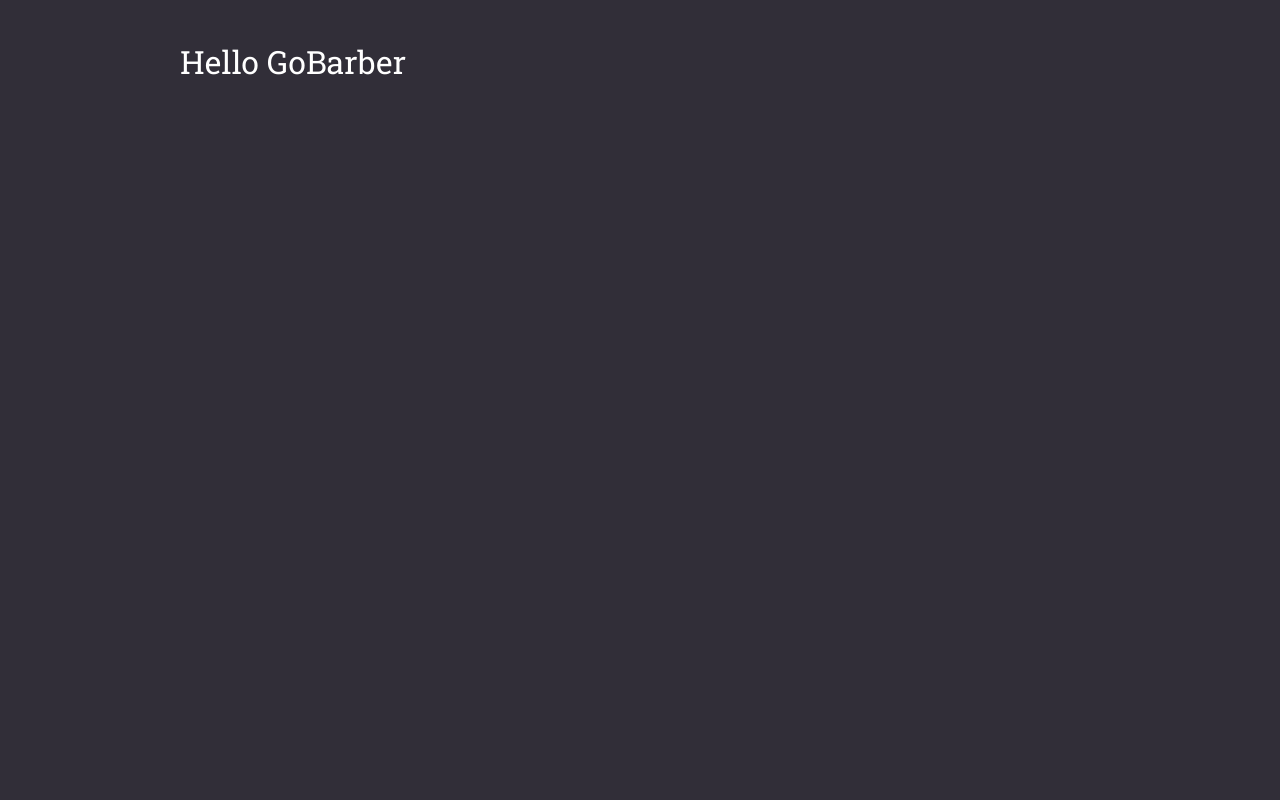
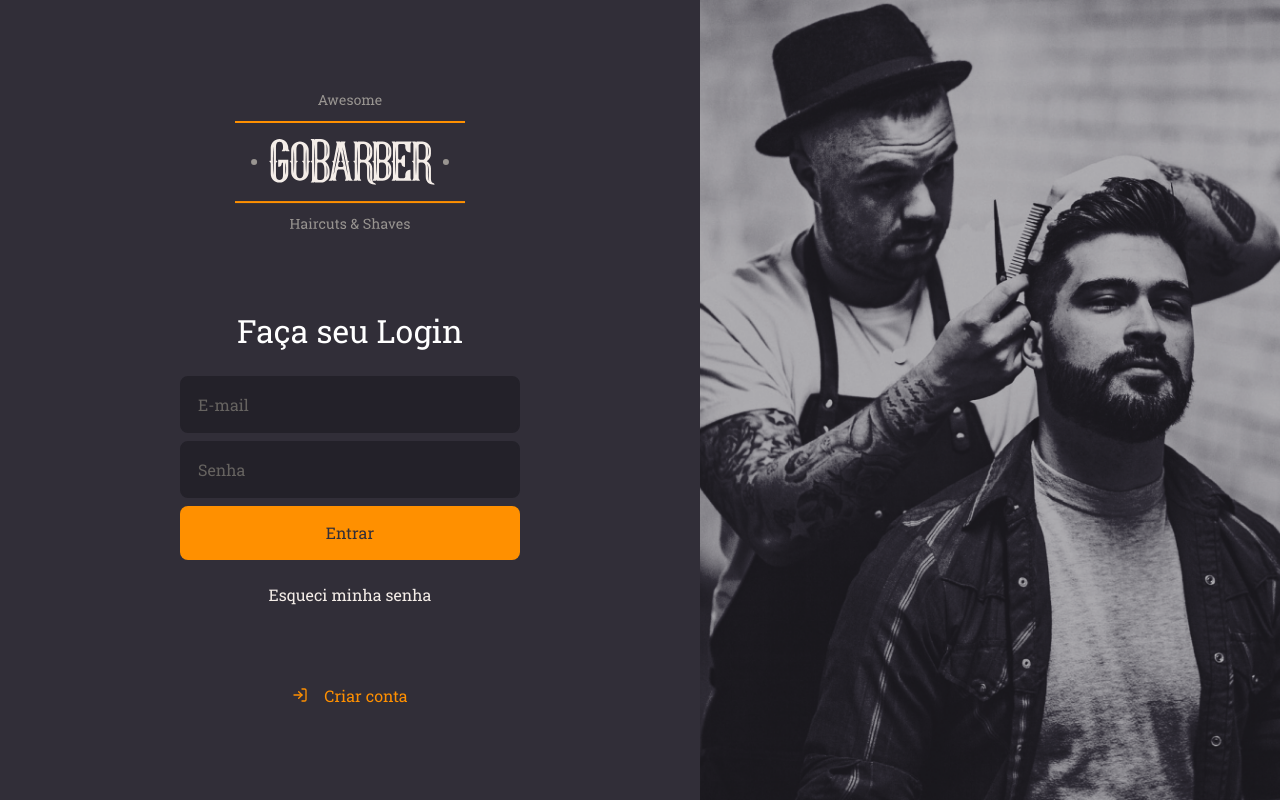
Before and after one commit to juliocholiveira/gostack-gobarber-web, a React (Create React App) app: page / in a window 1280 px wide. Built offline with nearby package versions, Linux system fonts and the light colour scheme.

Commit message:
estiliza a página de SignIn

```diff
--- a/src/App.tsx
+++ b/src/App.tsx
@@ -1,11 +1,12 @@
 import React from 'react';
 
 import GlobalStyle from './styles/global';
+import { SignIn } from './pages/SignIn';
 
 const App: React.FC = () => {
   return (
     <>
-      <h1>Hello GoBarber</h1>
+      <SignIn />
       <GlobalStyle />
     </>
   );
--- /dev/null
+++ b/src/pages/SignIn/index.tsx
@@ -0,0 +1,27 @@
+import React from 'react';
+import { FiLogIn } from 'react-icons/fi';
+
+import { Container, Content, Background } from './styles';
+import logo from '../../assets/logo.svg';
+
+export const SignIn: React.FC = () => (
+  <Container>
+    <Content>
+      <img src={logo} alt="" />
+      <form>
+        <h1>Faça seu Login</h1>
+        <input type="text" placeholder="E-mail" />
+        <input type="password" placeholder="Senha" />
+        <button type="submit" value="Entrar">
+          Entrar
+        </button>
+        <a href="forgot">Esqueci minha senha</a>
+      </form>
+      <a href="login">
+        <FiLogIn />
+        Criar conta
+      </a>
+    </Content>
+    <Background />
+  </Container>
+);
--- /dev/null
+++ b/src/pages/SignIn/styles.ts
@@ -0,0 +1,100 @@
+import styled from 'styled-components';
+import { shade } from 'polished';
+
+import signInBackground from '../../assets/sign-in-background.png';
+
+export const Container = styled.div`
+  height: 100vh;
+  display: flex;
+  align-items: stretch;
+`;
+
+export const Content = styled.div`
+  display: flex;
+  flex-direction: column;
+  align-items: center;
+  /* Esta propriedade define as propriedades aligin-itens e justify-content
+    como center */
+  place-content: center;
+  width: 100%;
+  max-width: 700px;
+
+  form {
+    margin: 80px 0;
+    width: 340px;
+    text-align: center;
+
+    h1 {
+      margin-bottom: 24px;
+    }
+
+    input {
+      background-color: #232129;
+      color: #f4ede8;
+      border-radius: 8px;
+      border: 2px solid #232129;
+      padding: 16px;
+      width: 100%;
+
+      &::placeholder {
+        color: #666360;
+      }
+
+      & + input {
+        margin-top: 8px;
+      }
+    }
+
+    button {
+      background-color: #ff9000;
+      color: #312e38;
+      border-radius: 8px;
+      border: 0;
+      padding: 0 16px;
+      height: 54px;
+      width: 100%;
+      margin-top: 8px;
+      font-weight: 500;
+      transition: background-color 0.2s;
+
+      &:hover {
+        background: ${shade(0.2, '#ff9000')};
+      }
+    }
+
+    a {
+      color: #f4ede8;
+      display: block;
+      margin-top: 24px;
+      text-decoration: none;
+      transition: color 0.2s;
+
+      &:hover {
+        color: ${shade(0.2, '#f4ede8')};
+      }
+    }
+  }
+
+  > a {
+    color: #ff9000;
+    display: block;
+    text-decoration: none;
+    transition: color 0.2s;
+    display: flex;
+    align-items: center;
+
+    &:hover {
+      color: ${shade(0.2, '#ff9000')};
+    }
+
+    svg {
+      margin-right: 16px;
+    }
+  }
+`;
+
+export const Background = styled.div`
+  flex: 1;
+  background: url(${signInBackground}) no-repeat center;
+  background-size: cover;
+`;
--- a/src/styles/global.ts
+++ b/src/styles/global.ts
@@ -19,9 +19,7 @@
   }
 
   #root {
-    max-width: 960px;
     margin: 0 auto;
-    padding: 40px 20px;
   }
 
   h1, h2, h3, h4, h5, h6, strong {
```
Also changed, not shown: src/assets/logo.svg (added), src/assets/sign-in-background.png (added).
